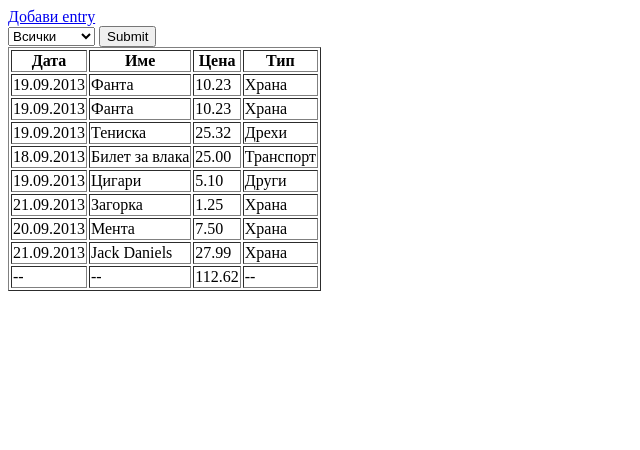
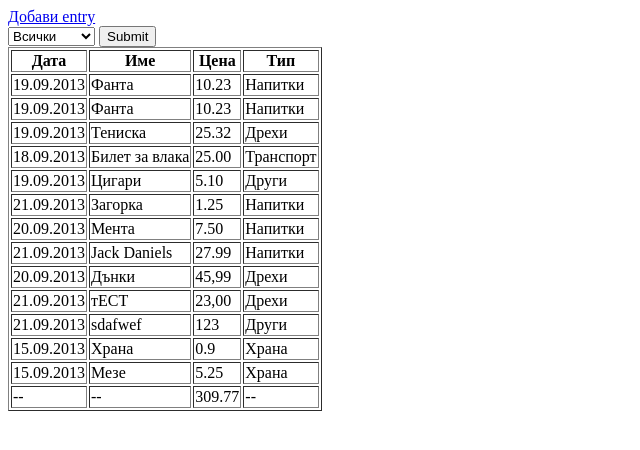
Before and after one commit to NasC0/telerik_php, a PHP site: page /telerik_php/ in a window 1280 px wide. Shown: the top 450 px of the page, without its empty margins (0-640 px from the left). Run offline with PHP 8.4, Linux system fonts and the light colour scheme.

Commit message:
Minor changes

```diff
--- a/Records_file_system/data.txt
+++ b/Records_file_system/data.txt
@@ -1,8 +1,13 @@
-19.09.2013!Фанта!10.23!1
-19.09.2013!Фанта!10.23!1
+19.09.2013!Фанта!10.23!5
+19.09.2013!Фанта!10.23!5
 19.09.2013!Тениска!25.32!3
 18.09.2013!Билет за влака!25.00!2
 19.09.2013!Цигари!5.10!4
-21.09.2013!Загорка!1.25!1
-20.09.2013!Мента!7.50!1
-21.09.2013!Jack Daniels!27.99!1
+21.09.2013!Загорка!1.25!5
+20.09.2013!Мента!7.50!5
+21.09.2013!Jack Daniels!27.99!5
+20.09.2013!Дънки!45,99!3
+21.09.2013!тЕСТ!23,00!3
+21.09.2013!sdafwef!123!4
+15.09.2013!Храна!0.9!1
+15.09.2013!Мезе!5.25!1
--- a/Records_file_system/include/constants.php
+++ b/Records_file_system/include/constants.php
@@ -1,5 +1,5 @@
 <!--The types used in form.php and index.php-->
 
 <?php
-    $types = array(0 => 'Всички', 1=>'Храна', 2=>'Транспорт', 3=>'Дрехи', 4=>'Други');
+    $types = array(0 => 'Всички', 1=>'Храна', 2=>'Транспорт', 3=>'Дрехи', 4=>'Други', 5=>'Напитки');
 ?>
--- a/Records_file_system/index.php
+++ b/Records_file_system/index.php
@@ -6,17 +6,32 @@
 <?php
     $pageTitle = "Индекс";
     include "include" .DIRECTORY_SEPARATOR. "header.php";
+
+    $type = 0;  //Keeps the type, default is 0 - Всички
+
+    //If a filter is set, gets the value and saves it in $type
+    if(isset($_POST['type'])) {
+        $type = $_POST['type'];
+    }
 ?>
 
 <a href="http://localhost/telerik_php/Records_file_system/form.php">Добави entry</a>
 <form method="POST">
     <select name="type">
-        //Iterates the Types in constants.php
-        //Used to set the filter options
-        //Includes the Всички filter
+        <!--Iterates the Types in constants.php-->
+        <!--Used to set the filter options-->
+        <!--Includes the Всички filter-->
         <?php
         foreach ($types as $key => $val) {
-            echo '<option value="'.$key.'">'.$val.'</option>';
+
+            if($key == $type) {
+                $selected = 'selected';
+            }
+            else {
+                $selected = '';
+            }
+
+            echo '<option value="'.$key.'" ' . $selected . '>'.$val.'</option>';
         }
         ?>
     </select>
@@ -39,13 +54,6 @@
         $result = file('data.txt');
         //totalSum - keeps the total spent sum
         $totalSum = 0.0;
-        $type = 0;  //Keeps the type, default is 0 - Всички
-
-
-        //If a filter is set, gets the value and saves it into type
-        if(isset($_POST['type'])) {
-            $type = $_POST['type'];
-        }
 
         foreach ($result as $val) {
             $split = explode('!', $val);
```
Also changed, not shown: Records_file_system/form.php (+16 -8 lines).
